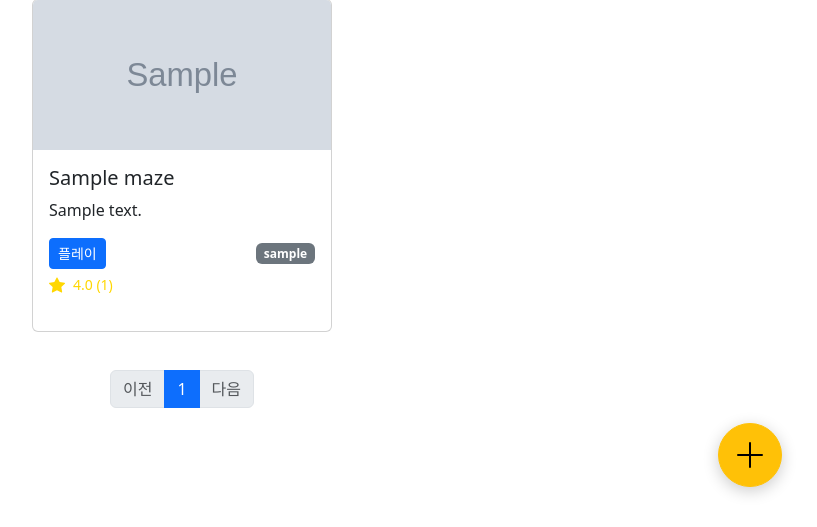
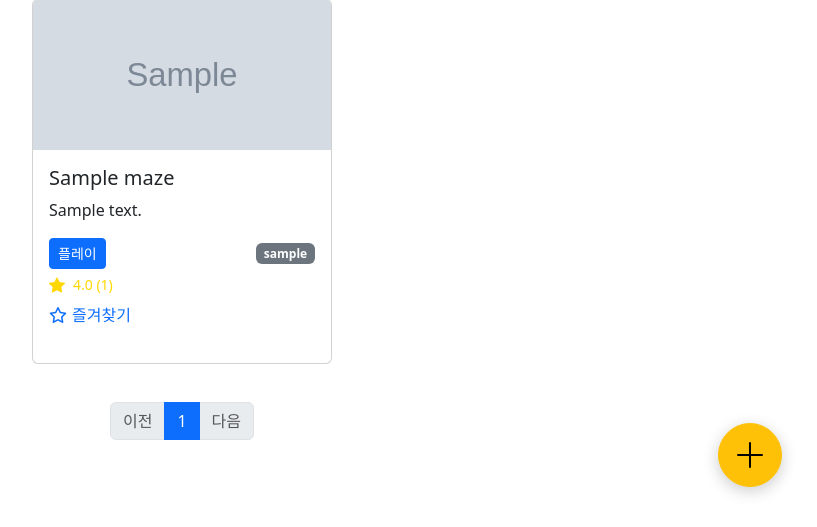
Before and after one commit to GiTae-Kim-kr/GiTae-Kim-kr, a Flask app: page / in a window 1280 px wide. Shown: the part 273-800 px from the top of the page, without its empty margins (458-1275 px from the left). Run offline with Flask 3, Linux system fonts and the light colour scheme; tables that the repository leaves empty hold one stand-in row (values such as "Sample post"); grey boxes marked "Sample" are stand-in pictures.

Commit message:
Update index.html

```diff
--- a/MazeShare/templates/index.html
+++ b/MazeShare/templates/index.html
@@ -4,6 +4,7 @@
     <meta charset="UTF-8">
     <title>MazeShare</title>
     <link href="https://cdn.jsdelivr.net/npm/bootstrap@5.3.0/dist/css/bootstrap.min.css" rel="stylesheet">
+    <link rel="stylesheet" href="https://cdnjs.cloudflare.com/ajax/libs/font-awesome/6.0.0/css/all.min.css">
     <style>
         .fab-create-maze {
             position: fixed;
@@ -47,6 +48,18 @@
         }
         .maze-rating .average {
             margin-left: 5px;
+        }
+        .bookmark-section {
+            display: flex;
+            align-items: center;
+            margin-top: 8px;
+            cursor: pointer;
+            color: #0d6efd;
+        }
+        .bookmark-icon {
+            font-size: 16px;
+            margin-right: 5px;
+            transition: all 0.3s ease;
         }
     </style>
 </head>
@@ -189,6 +202,11 @@
                                 {% endif %}
                             </span>
                         </div>
+                        <!-- 즐겨찾기 섹션 추가 -->
+                        <div class="bookmark-section" onclick="toggleBookmark(this, {{ maze.id }})">
+                            <i class="bookmark-icon far fa-star"></i>
+                            <span>즐겨찾기</span>
+                        </div>
                     </div>
                 </div>
             </div>
@@ -313,6 +331,35 @@
                     });
             });
         }
+
+        // 즐겨찾기 토글 함수
+        function toggleBookmark(element, mazeId) {
+            const icon = element.querySelector('.bookmark-icon');
+            const isActive = icon.classList.contains('fa-solid');
+
+            // 아이콘 상태 변경
+            icon.classList.toggle('fa-regular');
+            icon.classList.toggle('fa-solid');
+
+            // 서버와 통신 (예시)
+            fetch(`/toggle_bookmark/${mazeId}`, {
+                method: 'POST',
+                headers: {
+                    'Content-Type': 'application/json',
+                },
+                body: JSON.stringify({ is_bookmarked: !isActive })
+            })
+            .then(response => response.json())
+            .then(data => {
+                if(data.success) {
+                    // 성공 시 추가 작업 가능
+                } else {
+                    // 실패 시 아이콘 상태 롤백
+                    icon.classList.toggle('fa-regular');
+                    icon.classList.toggle('fa-solid');
+                }
+            });
+        }
     </script>
 </body>
 </html>
```
